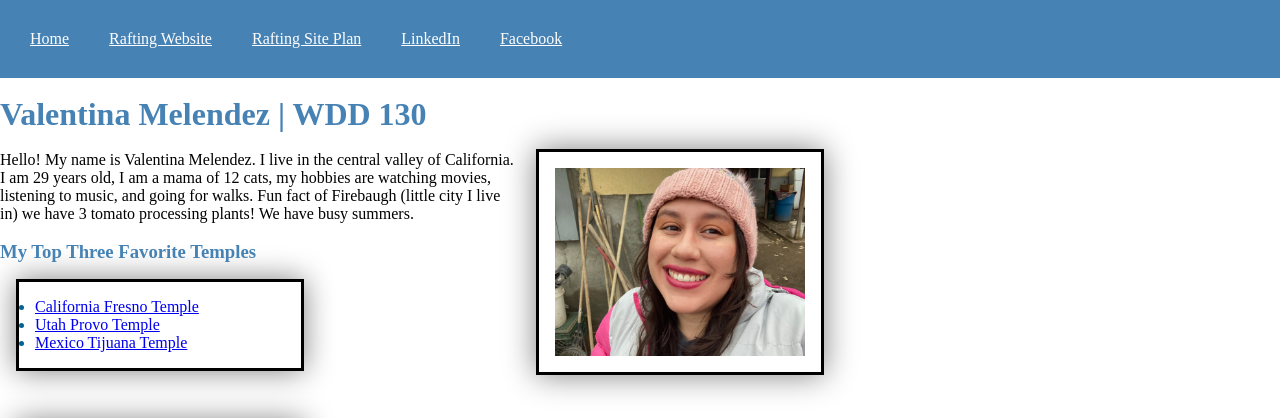
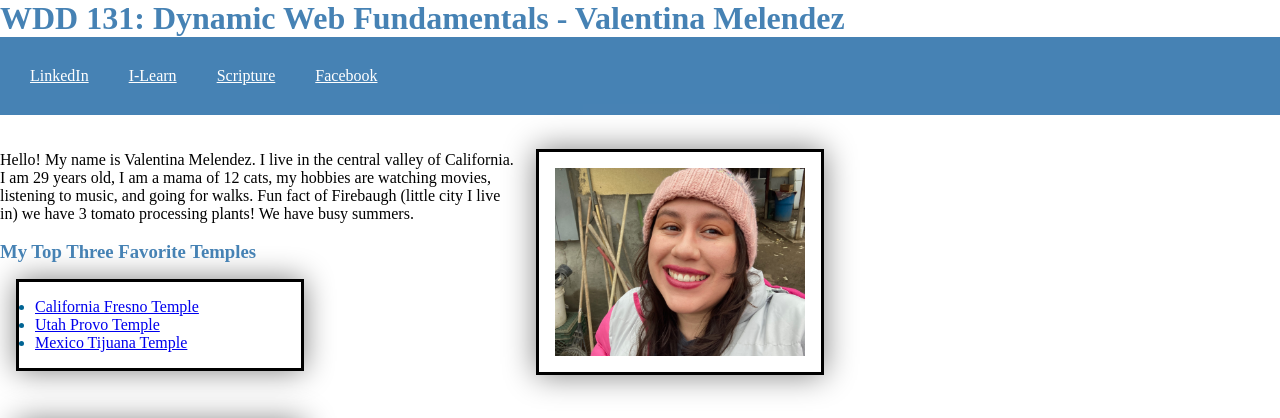
Before and after one commit to valentinam17/wdd131, a plain HTML site: page index.html in a window 1280 px wide. Shown: the top 418 px of the page. Drawn offline with Linux system fonts and the light colour scheme.

Commit message:
minor fixes

```diff
--- a/index.html
+++ b/index.html
@@ -3,24 +3,23 @@
 <head>
     <meta charset="utf-8">
     <meta name="viewport" content="width=device-width,initial-scale=1.0">
-    <meta name="description" content="Home Page to Valentina Melendez from Firebaugh, California">
+    <meta name="description" content="Home page - WDD 131 - Dynamic Web Fundamentals">
     <meta name="author" content="Valentina Melendez">
     <link rel="stylesheet" href="styles/base.css">
-    <title>Valentina Melendez | WDD 130</title>
+    <title>WDD 131 - Dynamic Web Fundamentals - Valentina Melendez</title>
     </head>
     <body>
         <header>
+            <h1>WDD 131: Dynamic Web Fundamentals - Valentina Melendez</h1>
             <nav>
-                <a href="#">Home</a>
-                <a href="#">Rafting Website</a>
-                <a href="wwr/rafting-site-plan.html">Rafting Site Plan</a>
                 <a href="https://www.linkedin.com/in/valentina-melendez" target="_blank">LinkedIn</a>
+                <a href="https://byui.instructure.com/" target="_blank">I-Learn</a>
+                <a href="https://www.churchofjesuschrist.org/study/scriptures/bofm/1-ne/3?lang=eng&id=p7#p7" target="_blank">Scripture</a>
                 <a href="https://www.facebook.com" target="_blank">Facebook</a>
             </nav>
             <br>
         </header>
         <main>
-            <h1>Valentina Melendez | WDD 130</h1>
             <img class="box" src="images/profile.jpeg" alt="profile image of Valentina" width="200">
             <br>
             <p>Hello! My name is Valentina Melendez. I live in the central valley of California. I am 29 years old, I am a mama of 12 cats, my hobbies are watching movies, listening to music, and going for walks. Fun fact of Firebaugh (little city I live in) we have 3 tomato processing plants! We have busy summers.</p>
--- a/styles/base.css
+++ b/styles/base.css
@@ -6,8 +6,8 @@
 nav {
     background-color: steelblue;
     padding: 10px;
-    display: flex;
-    text-align: center;
+    display: block flex;
+    text-align: justify;
 }
 nav a {
     color: white;
```
